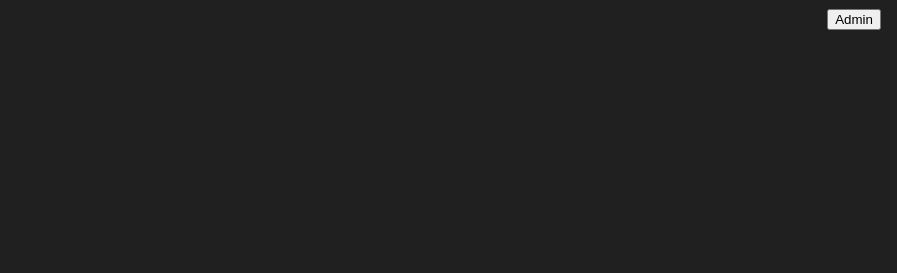
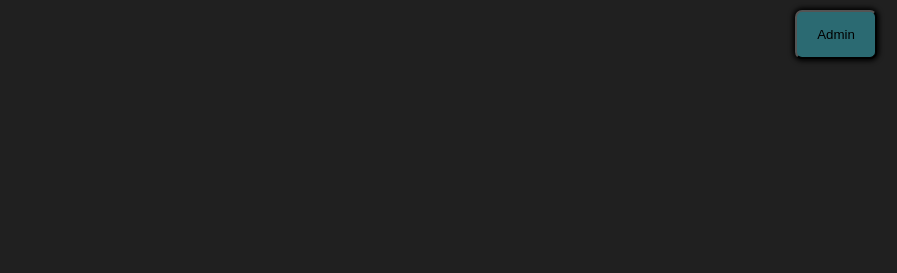
Before and after one commit to zezuul/techniki_www, a plain HTML site: page quiz/html/quiz.html in a window 1280 px wide. Shown: the top 273 px of the page, without its empty margins (383-1280 px from the left). Drawn offline with Linux system fonts and the light colour scheme; a web font is replaced by a local one.

Commit message:
Fixed admin button

```diff
--- a/quiz/css/login-page.css
+++ b/quiz/css/login-page.css
@@ -18,7 +18,7 @@ html {
     display: grid;
     justify-items: center;
     align-items: center;
-    background-color: white;
+    background-color: rgb(255, 255, 255);
     border-radius: 7px;
     box-shadow: 0px 0px 5px 2px black;
   }
--- a/quiz/css/style.css
+++ b/quiz/css/style.css
@@ -43,10 +43,26 @@ body {
 }
 
 .admin-logon-container {
-    background-color:var(--background);
     position: absolute;
-    top: 8px;
-    right: 16px;
+    top: 10px;
+    right: 20px;
+    display: flex;
+    align-items: center;
+}
+
+.admin-login-button {
+    display: grid;
+    justify-items: center;
+    align-items: center;
+    background-color: #2b6a72;
+    border-radius: 7px;
+    box-shadow: 0px 0px 5px 2px black;
+    padding: 15px 20px;
+    margin-left: 10px;
+}
+
+.admin-login-button:hover {
+    background-color: var(--light-buttons);
 }
 
 .heading {
--- a/quiz/html/quiz.html
+++ b/quiz/html/quiz.html
@@ -11,7 +11,7 @@
 </head>
 <body>
     <div class="admin-logon-container">
-        <button id="adminButton" onclick="showAdminLogin()">Admin</button>
+    <button class="admin-login-button" onclick="showAdminLogin()">Admin</button>
     </div>
     <div class="quiz-container">
         <div class="heading"><h1>Quiz techniki www</h1></div>
--- a/quiz/js/login-page.js
+++ b/quiz/js/login-page.js
@@ -1,6 +1,8 @@
 const loginForm = document.getElementById("login-form");
 const loginButton = document.getElementById("login-form-submit");
 const loginErrorMsg = document.getElementById("login-error-msg");
+const adminPanelContainer = document.getElementById("admin-panel-container");
+const loginContainer = document.getElementById("admin-login-container");
 
 loginButton.addEventListener("click", (e) => {
     e.preventDefault();
@@ -9,7 +11,8 @@ loginButton.addEventListener("click", (e) => {
 
     if (username === "admin" && password === "admin1") {
         alert("Welcome to admin panel.");
-        // TODO wyswietl panel administratora
+        loginContainer.style.display = "none";
+        adminPanelContainer.style.display = "block";
     } else {
         loginErrorMsg.style.opacity = 1;
     }
```
Also changed, not shown: quiz/html/admin.html (+3 -0 lines).
